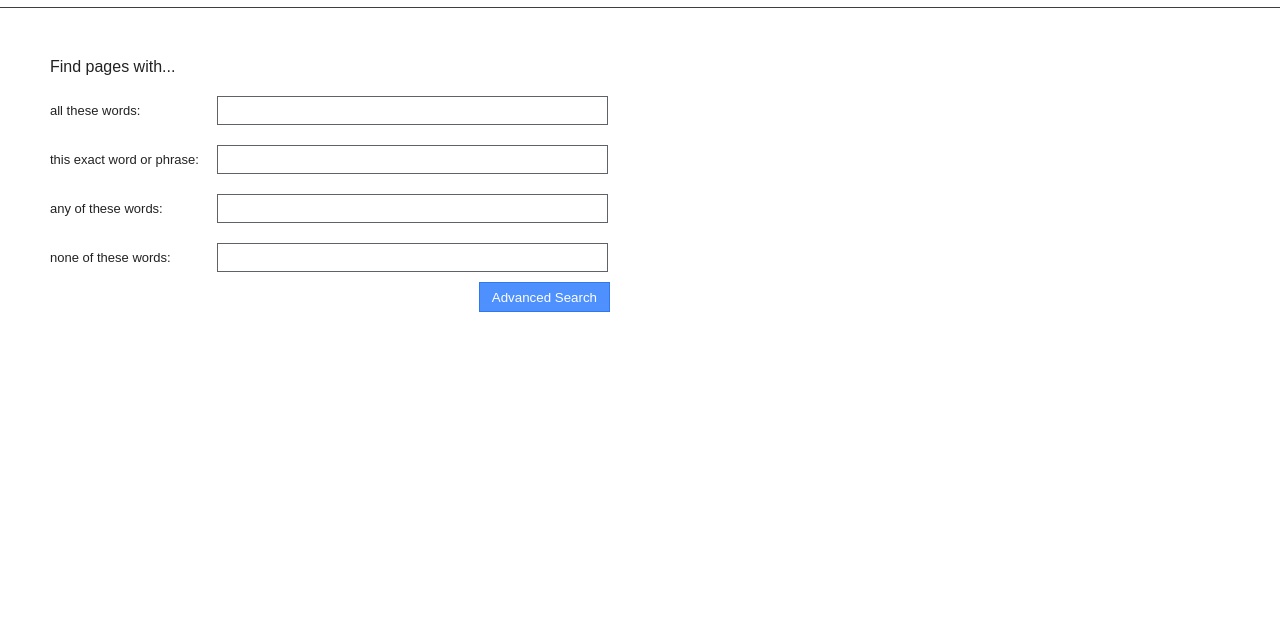
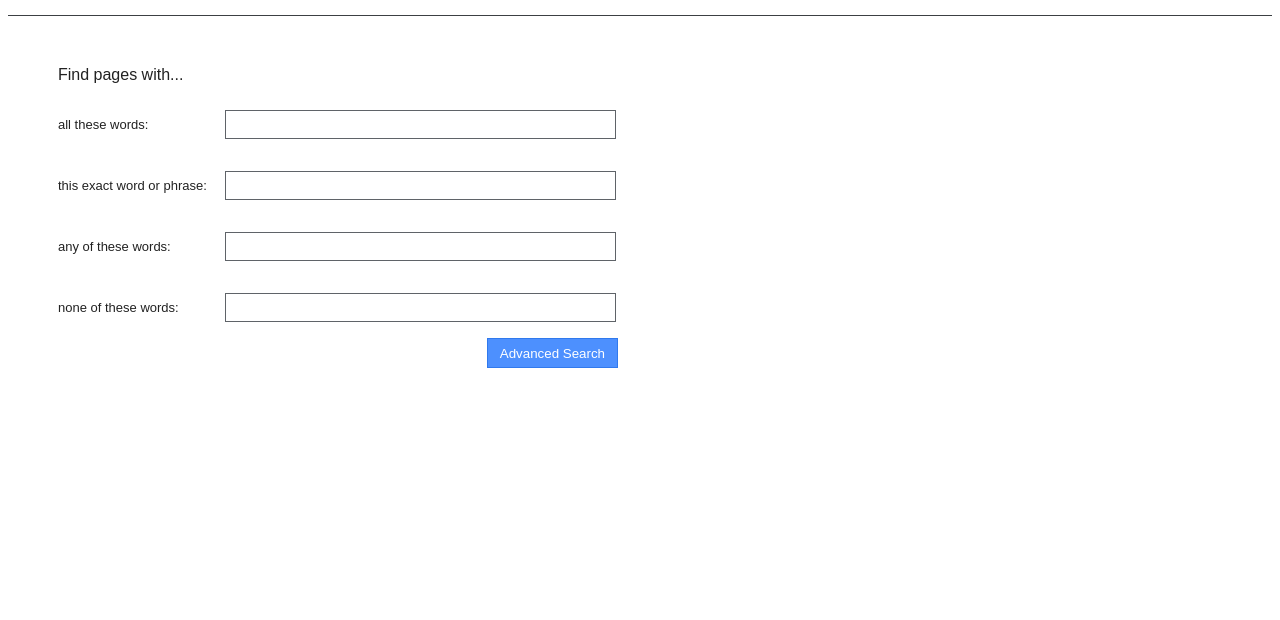
Before and after one commit to Nicholas-Fearon/googleSearchClone, a plain HTML site: page advancedSearch.html in a window 1280 px wide. Shown: the part 180-800 px from the top of the page. Drawn offline with nearby package versions, Linux system fonts and the light colour scheme.

Commit message:
Updated CSS

```diff
--- a/advancedSearch.html
+++ b/advancedSearch.html
@@ -23,7 +23,7 @@
 </div>
 <div class="line"></div>
 
-<div class="advanced">
+<div class="advanced_container">
     <form action="http://www.google.com/search">
         <div class="row_input">
             <div>
--- a/custom.css
+++ b/custom.css
@@ -1,5 +1,7 @@
-* {
-    margin: 0;
+
+
+.advanced_container{
+    margin: 50px;
 }
 
 .advanced_body {
@@ -128,17 +130,13 @@ padding: 20px;
     vertical-align: middle;
 }
 
-
-.advanced {
-    margin: 50px;
-}
-
 .row_input {
     display: flex;
     flex-direction: row;
     align-items: center;
     margin-top: 20px;
 }
+
 .left {
     width: 167px;
 }
@@ -165,14 +163,13 @@ padding: 20px;
     border: 1px solid #5f6368;
 }
 
-
-
 .submit_button {
     display: flex;
     justify-content: flex-end;
     width: 550px;
     margin: 10px;
 }
+
 .submit_button input {
     background: #4d90fe;
     border: 1px solid #3079ed;
```
